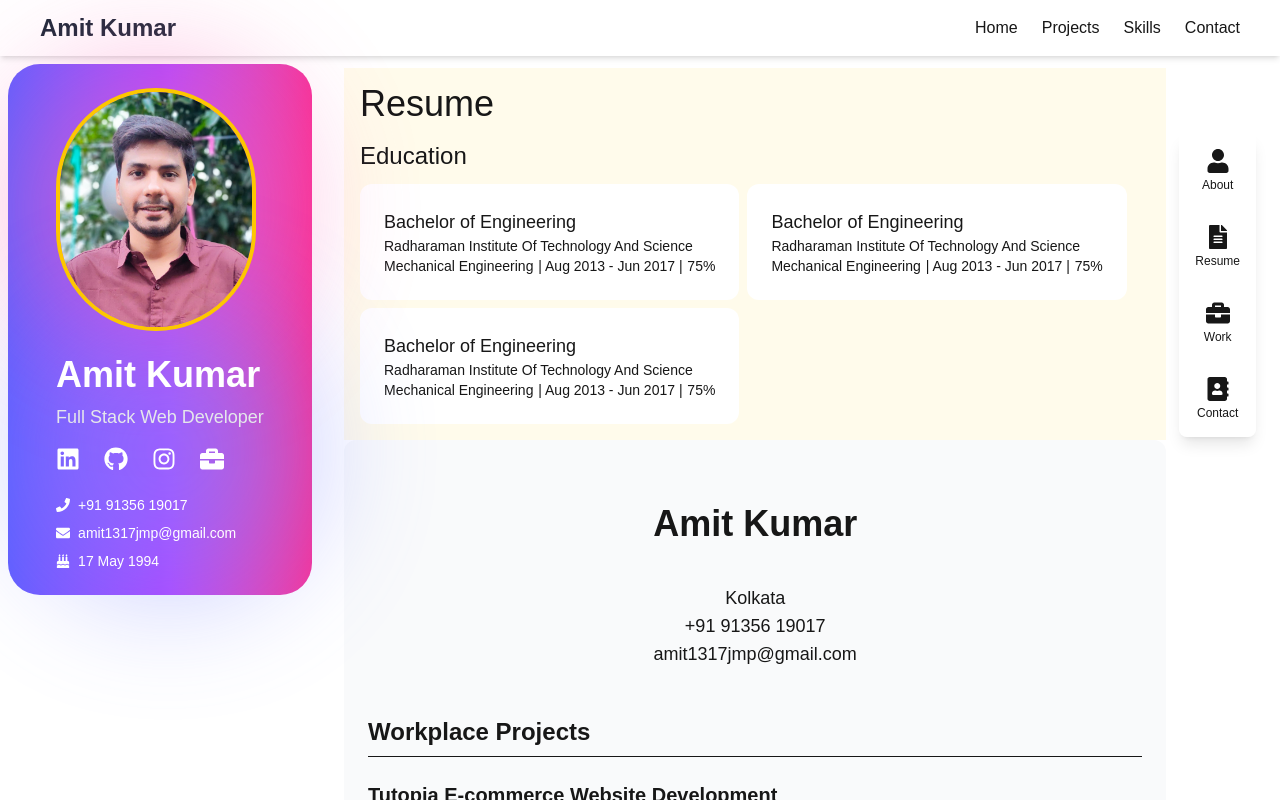
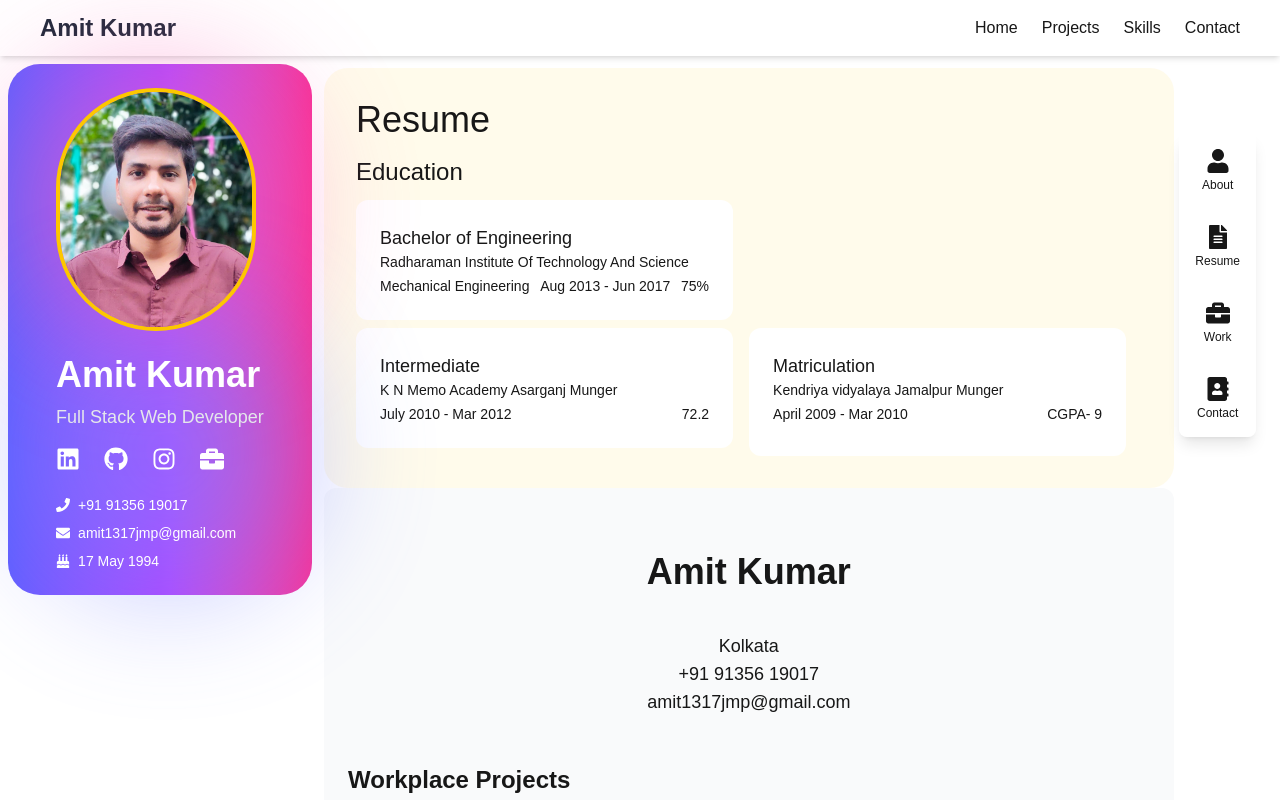
Before and after one commit to amitgiti137/portfolio, a Next.js app: page / in a window 1280 px wide. Both pictures are taken after a click on the button "Resume". Shown: the top 800 px of the page. Built offline with nearby package versions, Linux system fonts and the light colour scheme.

Commit message:
Initial commit

```diff
--- a/app/components/Resume.jsx
+++ b/app/components/Resume.jsx
@@ -3,38 +3,36 @@
 export default function Resume() {
     return (
         <>
-            <section className="container mx-auto p-4 bg-amber-50">
+            <section className="container mx-auto rounded-3xl p-8 bg-amber-50">
                 <div>
                     <h1 className="text-4xl mb-4">Resume</h1>
                 </div>
-                <div>
+                <div className="">
                     <h2 className="text-2xl mb-3">Education</h2>
-                    <div className="flex flex-wrap space-y-2 space-x-2">
+                    <div className="flex flex-wrap space-y-2 space-x-4">
                         <div className="bg-white rounded-xl w-[100%] lg:w-[48%] p-6">
                             <h3 className="text-lg">Bachelor of Engineering</h3>
-                            <p className="text-sm">Radharaman Institute Of Technology And Science</p>
+                            <p className="text-sm mb-1">Radharaman Institute Of Technology And Science</p>
                             <div className="flex justify-between text-sm">
                                 <p>Mechanical Engineering</p>
-                                <p> | Aug 2013 - Jun 2017 | </p>
+                                <p>Aug 2013 - Jun 2017</p>
                                 <p>75%</p>
                             </div>
                         </div>
                         <div className="bg-white rounded-xl w-[100%] lg:w-[48%] p-6">
-                            <h3 className="text-lg">Bachelor of Engineering</h3>
-                            <p className="text-sm">Radharaman Institute Of Technology And Science</p>
+                            <h3 className="text-lg">Intermediate</h3>
+                            <p className="text-sm mb-1">K N Memo Academy Asarganj Munger</p>
                             <div className="flex justify-between text-sm">
-                                <p>Mechanical Engineering</p>
-                                <p> | Aug 2013 - Jun 2017 | </p>
-                                <p>75%</p>
+                                <p>July 2010 - Mar 2012</p>
+                                <p>72.2</p>
                             </div>
                         </div>
                         <div className="bg-white rounded-xl w-[100%] lg:w-[48%] p-6">
-                            <h3 className="text-lg">Bachelor of Engineering</h3>
-                            <p className="text-sm">Radharaman Institute Of Technology And Science</p>
+                            <h3 className="text-lg">Matriculation</h3>
+                            <p className="text-sm mb-1">Kendriya vidyalaya Jamalpur Munger</p>
                             <div className="flex justify-between text-sm">
-                                <p>Mechanical Engineering</p>
-                                <p> | Aug 2013 - Jun 2017 | </p>
-                                <p>75%</p>
+                                <p>April 2009 - Mar 2010</p>
+                                <p>CGPA- 9</p>
                             </div>
                         </div>
                     </div>
--- a/app/page.js
+++ b/app/page.js
@@ -62,7 +62,7 @@ export default function Home() {
         </div>
 
         {/* Center Content */}
-        <div className="w-[100%] lg:w-[68%] px-6 py-3">
+        <div className="w-[100%] lg:w-[67%] px-1 py-3">
           {activeSection === 'about' && (
             <section className="py-3">
               <h2 className="text-4xl font-bold mb-6">About Me</h2>
```
